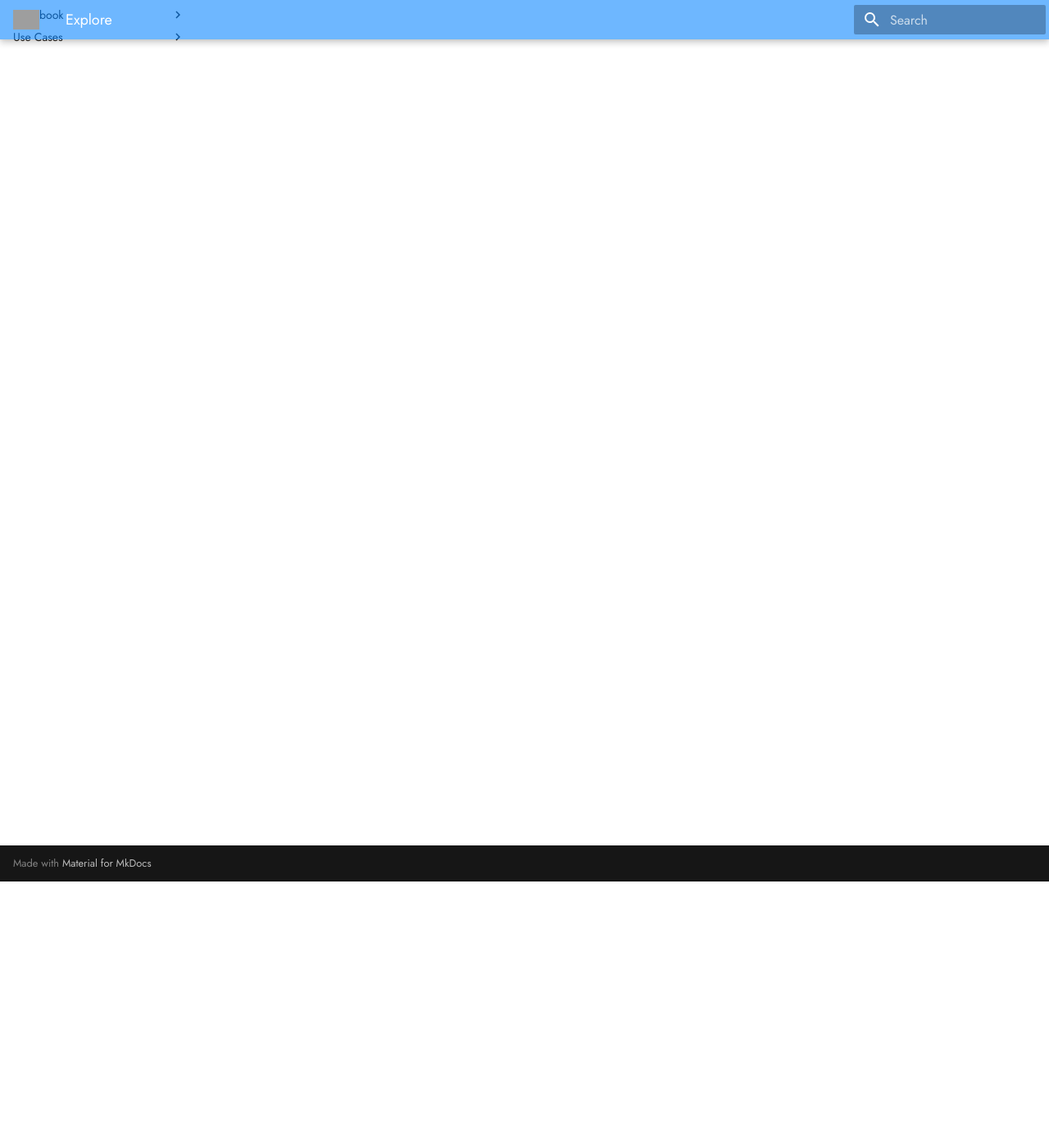
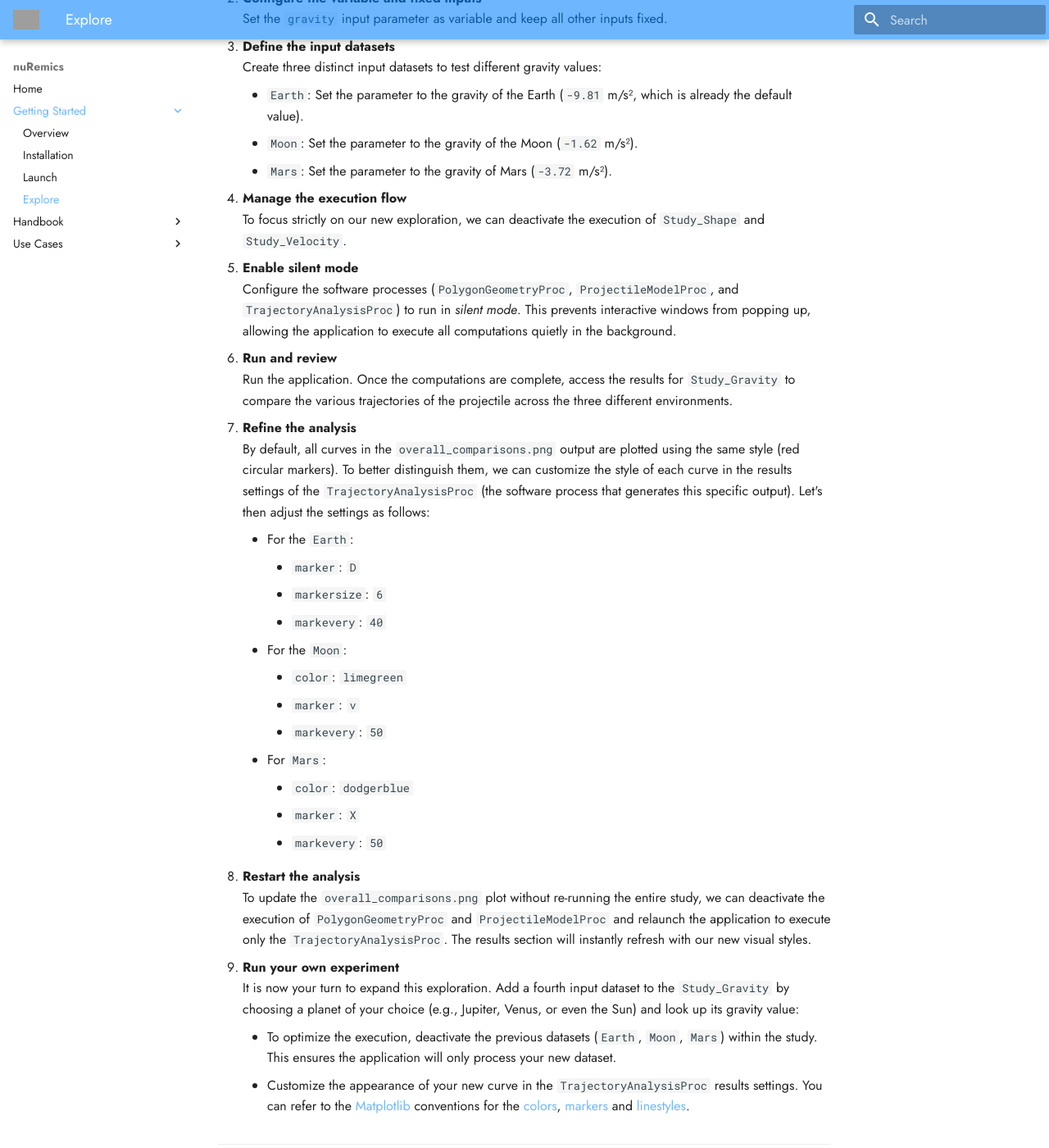
Before and after one commit to nuremics/nuremics-docs, an MkDocs documentation site: the page built from docs/getting-started/explore.md, in a window 1280 px wide and 1400 px high, scrolled down 325 px. Shown: the whole window at 82% size. Built offline with MkDocs 1.6.1 and Material for MkDocs 9.7.7, drawn with Linux system fonts in a browser that asks for light colours; some of the changed text lies outside the part shown; grey boxes are pictures that could not be loaded.

Commit message:
add explore getting started without video

```diff
--- a/docs/getting-started/explore.md
+++ b/docs/getting-started/explore.md
@@ -1,4 +1,50 @@
 # Explore
+
+Let's dive deeper by conducting our own scientific exploration. We now analyze how gravity affects the trajectory of the projectile by configuring a custom study that simulates the same projectile on different planets (the Earth, the Moon and Mars):
+
+1. **Declare a new study** <br>
+Create a new study named `Study_Gravity`.
+
+2. **Configure the variable and fixed inputs** <br>
+Set the `gravity` input parameter as variable and keep all other inputs fixed.
+
+3. **Define the input datasets** <br>
+Create three distinct input datasets to test different gravity values:
+    - `Earth`: Set the parameter to the gravity of the Earth (`-9.81` m/s², which is already the default value).
+    - `Moon`: Set the parameter to the gravity of the Moon (`-1.62` m/s²).
+    - `Mars`: Set the parameter to the gravity of Mars (`-3.72` m/s²).
+
+4. **Manage the execution flow** <br>
+To focus strictly on our new exploration, we can deactivate the execution of `Study_Shape` and `Study_Velocity`.
+
+5. **Enable silent mode** <br>
+Configure the software processes (`PolygonGeometryProc`, `ProjectileModelProc`, and `TrajectoryAnalysisProc`) to run in _silent mode_. This prevents interactive windows from popping up, allowing the application to execute all computations quietly in the background.
+
+6. **Run and review** <br>
+Run the application. Once the computations are complete, access the results for `Study_Gravity` to compare the various trajectories of the projectile across the three different environments.
+
+7. **Refine the analysis** <br>
+By default, all curves in the `overall_comparisons.png` output are plotted using the same style (red circular markers). To better distinguish them, we can customize the style of each curve in the results settings of the `TrajectoryAnalysisProc` (the software process that generates this specific output). Let's then adjust the settings as follows:
+    - For the `Earth`:
+        - `marker`: `D`
+        - `markersize`: `6`
+        - `markevery`: `40`
+    - For the `Moon`:
+        - `color`: `limegreen`
+        - `marker`: `v`
+        - `markevery`: `50`
+    - For `Mars`:
+        - `color`: `dodgerblue`
+        - `marker`: `X`
+        - `markevery`: `50`
+
+8. **Restart the analysis** <br>
+To update the `overall_comparisons.png` plot without re-running the entire study, we can deactivate the execution of `PolygonGeometryProc` and `ProjectileModelProc` and relaunch the application to execute only the `TrajectoryAnalysisProc`. The results section will instantly refresh with our new visual styles.
+
+9. **Run your own experiment** <br>
+It is now your turn to expand this exploration. Add a fourth input dataset to the `Study_Gravity` by choosing a planet of your choice (e.g., Jupiter, Venus, or even the Sun) and look up its gravity value:
+    - To optimize the execution, deactivate the previous datasets (`Earth`, `Moon`, `Mars`) within the study. This ensures the application will only process your new dataset.
+    - Customize the appearance of your new curve in the `TrajectoryAnalysisProc` results settings. You can refer to the [Matplotlib](https://matplotlib.org/stable/){:target="_blank"} conventions for the [colors](https://matplotlib.org/stable/gallery/color/named_colors.html){:target="_blank"}, [markers](https://matplotlib.org/stable/api/markers_api.html){:target="_blank"} and [linestyles](https://matplotlib.org/stable/gallery/lines_bars_and_markers/linestyles.html).
 
 ---
 
--- a/mkdocs.yml
+++ b/mkdocs.yml
@@ -6,7 +6,7 @@ nav:
     - Overview: getting-started/index.md
     - Installation: getting-started/installation.md
     - Launch: getting-started/launch.md
-    # - Explore: getting-started/explore.md
+    - Explore: getting-started/explore.md
   - Handbook:
     - Overview: handbook/index.md
     - Theory: handbook/theory.md
@@ -34,11 +34,11 @@ nav:
   #         - Procs:
   #           - GeometryProc: labs/apps/cms/CANTILEVER_SHEAR_APP/procs/GeometryProc.md
   #           - LabelingProc: labs/apps/cms/CANTILEVER_SHEAR_APP/procs/LabelingProc.md
-    - Procs:
-      - General:
-        - PolygonGeometryProc: labs/procs/general/PolygonGeometryProc.md
-        - ProjectileModelProc: labs/procs/general/ProjectileModelProc.md
-        - TrajectoryAnalysisProc: labs/procs/general/TrajectoryAnalysisProc.md
+  #   - Procs:
+  #     - General:
+  #       - PolygonGeometryProc: labs/procs/general/PolygonGeometryProc.md
+  #       - ProjectileModelProc: labs/procs/general/ProjectileModelProc.md
+  #       - TrajectoryAnalysisProc: labs/procs/general/TrajectoryAnalysisProc.md
   # - Meet Our Ambassadors:
   #   - Irina RAKOTOARISEDY: ambassadors/Irina_RAKOTOARISEDY.md
   # - Development Chart: development-chart.md
```
Also changed, not shown: docs/getting-started/installation.md (+3 -3 lines), docs/getting-started/launch.md (+7 -16 lines).
